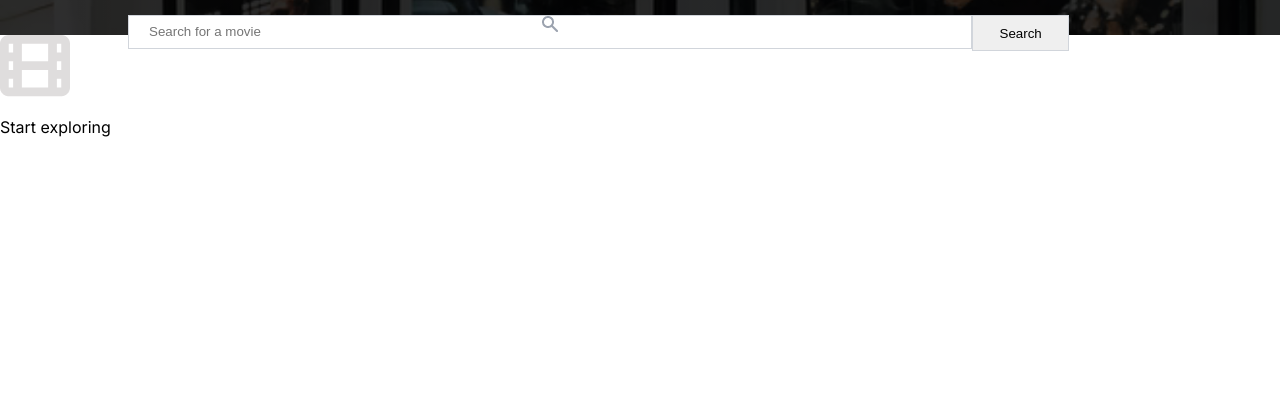
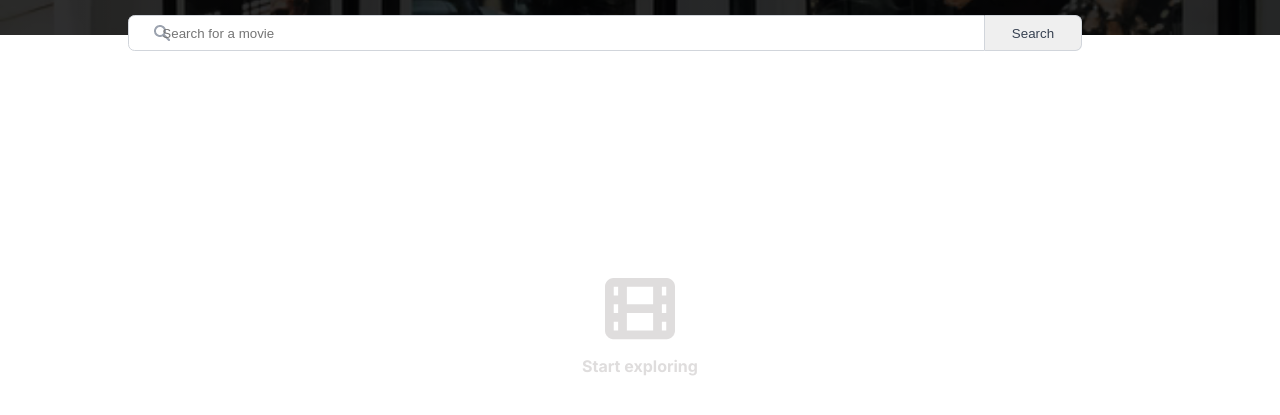
Before and after one commit to cdhsu4/movie-watchlist, a website built with Vite: page index.html in a window 1280 px wide. Shown: the part 165-580 px from the top of the page. Built offline with nearby package versions, Linux system fonts and the light colour scheme.

Commit message:
Add files via upload

```diff
--- a/index.css
+++ b/index.css
@@ -18,12 +18,14 @@ header {
 }
 
 .search-bar {
+    border-radius: 50em;
     display: flex;
     position: absolute;
     top: 22.5%;
     left: 50%;
     margin-left: -40vw;
     width: 80vw;
+    height: 2.25em;
 }
 
 .search-bar input,
@@ -34,16 +36,31 @@ header {
 
 .search-bar input {
     background-image: url('assets/search-icon.png');
-    background-position: top;
+    background-position: 3% 50%;
     background-repeat: no-repeat;
-    height: 2em;
-    padding: 0.2em 0.2em 0.2em 1.5em;
+    border-top-left-radius: 0.5em;
+    border-bottom-left-radius: 0.5em;
+    padding: 0.2em 0.2em 0.2em 2.5em;
     margin: 0;
     width: 80%;
+    color: #6B7280;
 }
 
 .search-bar button {
-    height: 2.7em;
+    border-left: none;
+    border-top-right-radius: 0.5em;
+    border-bottom-right-radius: 0.5em;
     padding: 0.2em 2em;
     margin: 0;
+    color: #374151;
 }
+
+.movie-results {
+    display: flex;
+    flex-direction: column;
+    justify-content: center;
+    align-items: center;
+    height: 75vh;
+    font-weight: 700;
+    color: #DFDDDD;
+}
--- a/index.html
+++ b/index.html
@@ -7,6 +7,7 @@
     <link rel="preconnect" href="https://fonts.googleapis.com">
     <link rel="preconnect" href="https://fonts.gstatic.com" crossorigin>
     <link href="https://fonts.googleapis.com/css2?family=Inter:wght@100..900&display=swap" rel="stylesheet">
+    <meta name="viewport" content="width=device-width, initial-scale=1" />
 </head>
 
 <body>
@@ -16,9 +17,9 @@
         <p>My Watchlist</p>
     </header>
 
-    <form class="search-bar">
-        <input type="text" placeholder="Search for a movie" />
-        <button type="submit">Search</button>
+    <form class="search-bar" id="search-bar">
+        <input id="search-bar-input" name="movie-search" type="text" placeholder="Search for a movie" />
+        <button id="search-bar-btn" type="submit">Search</button>
     </form>
 
     <section class="movie-results">
@@ -28,6 +29,6 @@
 
 </body>
 
-<script href="index.js" type="module"></script>
+<script src="index.js" type="module"></script>
 
 </html>
--- a/index.js
+++ b/index.js
@@ -0,0 +1,17 @@
+const searchBarContainer = document.getElementById('search-bar');
+const searchBarBtn = document.getElementById('search-bar-btn');
+
+searchBarContainer.addEventListener('submit', function(e) {
+    e.preventDefault();
+
+    const formData = new FormData(searchBarContainer);
+    console.log(formData.get('movie-search'));
+
+    // Store form input in variable
+    // Fetch request to movie API
+    // Store movie list data
+    // Format movie data into template literals
+});
+
+// Button event listener to add to watch list
+    // Store movies added to watchlist to Local Storage
```
